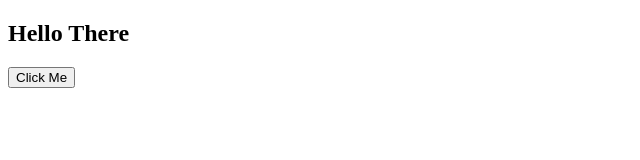
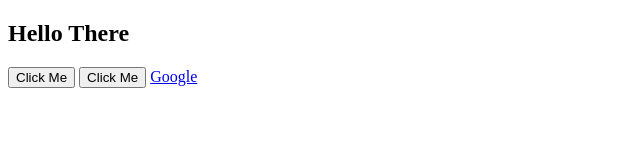
Before and after one commit to RyBrockers/vuejs-course, a plain HTML site: page modifiers.html in a window 1280 px wide. Shown: the whole page, without its empty margins (0-640 px from the left). Drawn offline with nearby package versions, Linux system fonts and the light colour scheme.

Commit message:
Finished Modifiers

```diff
--- a/modifiers.html
+++ b/modifiers.html
@@ -12,7 +12,10 @@
 <body>
     <div id="app">
         <h2>{{ title }}</h2>
-        <button @click='logMessage()'>Click Me</button>
+        <button @click.alt='logMessage()'>Click Me</button>
+        <button @click.shift='logMessage()'>Click Me</button>
+        <a href="http://www.google.com" @click.prevent='logMessage()'>Google</a>
+
     </div>
     <script src="./modifiers.js"></script>
 
```
